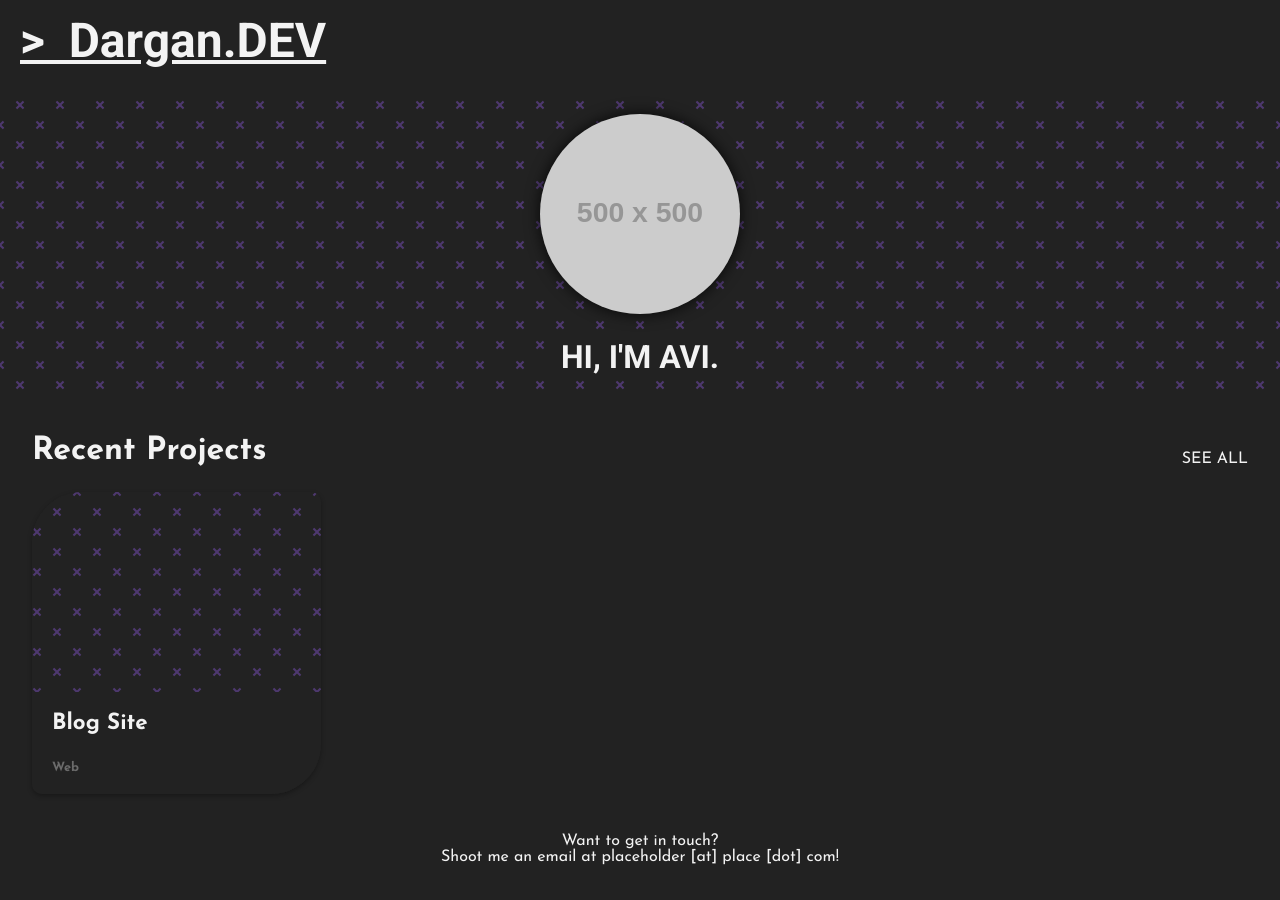
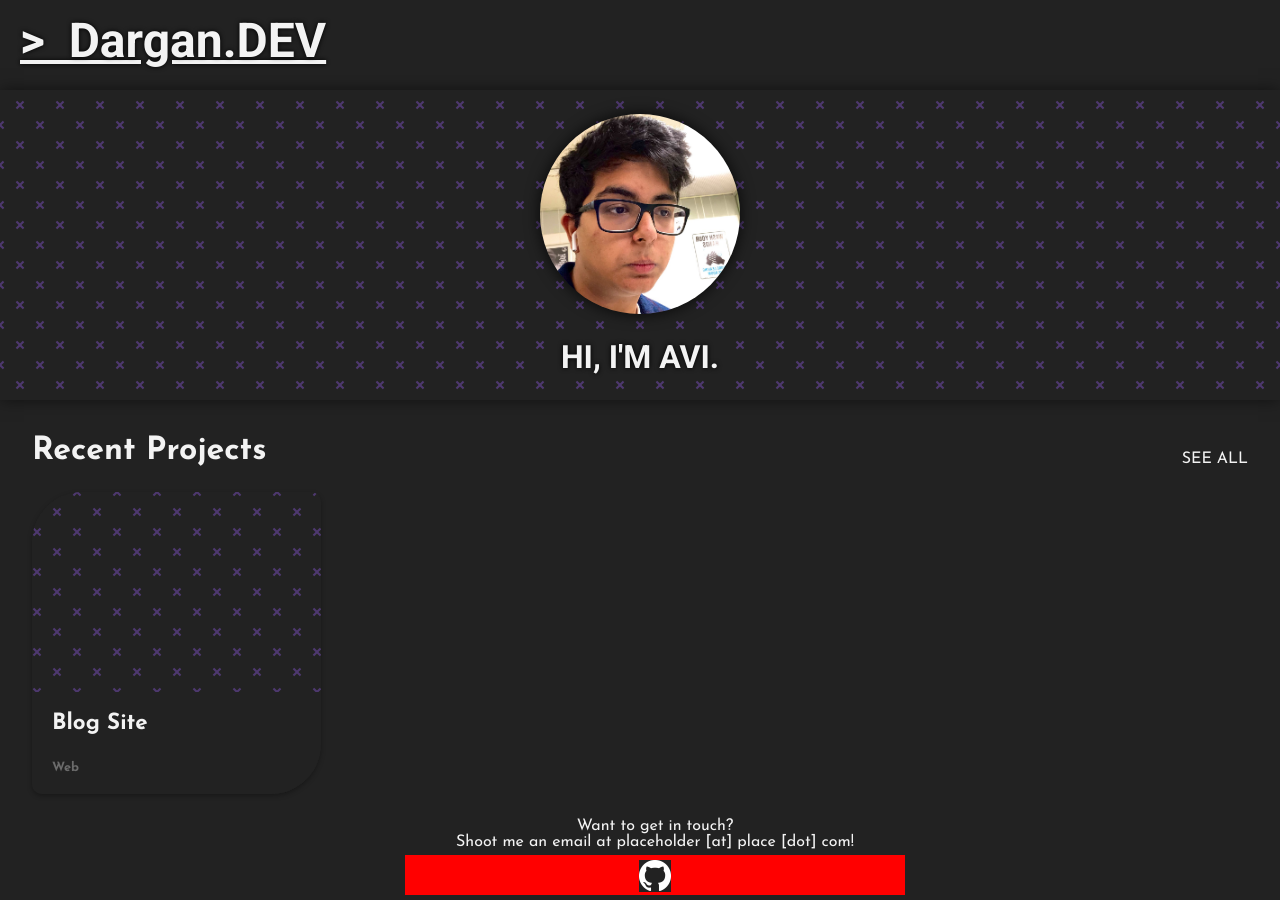
Before and after one commit to avidargan/avidargan.github.io, a Jekyll site: the page built from index.html, in a window 1280 px wide. Built offline with Jekyll 4.4.1, drawn with Linux system fonts in a browser that asks for light colours.

Commit message:
added some styling and images

```diff
--- a/_includes/footer.html
+++ b/_includes/footer.html
@@ -1,6 +1,14 @@
 <div class="page-footer">
+
     <div class="email-desc">
         Want to get in touch? <br>
         Shoot me an email at <span class='my-email'>placeholder [at] place [dot] com</span>!
     </div>
+
+    <div class="ext-links">
+        <div class='ext-img-container'>
+            <img class='ext-link-img' src='../assets/images/main/github-mark.png'>
+        </div>
+    </div>
+
 </div>
--- a/_sass/main.scss
+++ b/_sass/main.scss
@@ -9,8 +9,9 @@
 }
 
 html, body {
-    position:relative;
+    // position:relative;
     overflow-x:hidden;
+    height: 100%;
 }
 
 html {
@@ -34,6 +35,32 @@ html {
 
     font-family: 'Roboto', sans-serif;
     font-size: 3em;
+    text-shadow: 0px 0px 5px black;
+
+}
+
+.ext-img-container {
+
+    width: 32px;
+    height: 32px;
+    margin: 5px;
+
+}
+
+.ext-link-img {
+
+    height: 100%;
+    width: 100%;
+
+}
+
+.ext-links{
+
+    width: 500px;
+    height: 100%;
+    background-color: red;
+    display: flex;
+    justify-content: center;
 
 }
 
@@ -42,9 +69,10 @@ html {
     height: 40px;
     width: 100%;
 
-    margin-top: 35px;
+    margin: 15px;
 
     display: flex;
+    flex-direction: column;
     justify-content: center;
     align-items: center;
 
@@ -52,6 +80,7 @@ html {
 
 .email-desc {
 
+    margin: 35px 0px 5px 0px;
     width: 90%;
     text-align: center;
 
--- a/assets/css/home.scss
+++ b/assets/css/home.scss
@@ -19,7 +19,8 @@
     justify-content: space-evenly;
     align-items: center;
 
-    color: #9059e7
+    box-shadow: 0 0 15px rgba(0, 0, 0, 0.5);
+
 }
 
 
@@ -48,6 +49,7 @@
     text-align: center;
     font-size: 2em;
     font-family: 'Roboto', sans-serif;
+    text-shadow: 0px 0px 5px black;
 
 }
 
--- a/index.html
+++ b/index.html
@@ -3,7 +3,7 @@ title: Home
 ---
 <div class="page-splash">
     <div class="pfp-container">
-        <img class="pfp-img" src="https://via.placeholder.com/500">
+        <img class="pfp-img" src="assets/images/main/myface.jpeg">
     </div>
     <span class ="my-name">HI, I'M AVI.</span>
 </div>
```
Also changed, not shown: assets/images/main/github-mark.png (added), assets/images/main/myface.jpeg (added).
